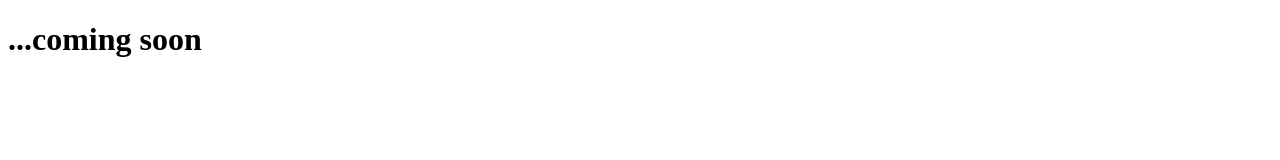
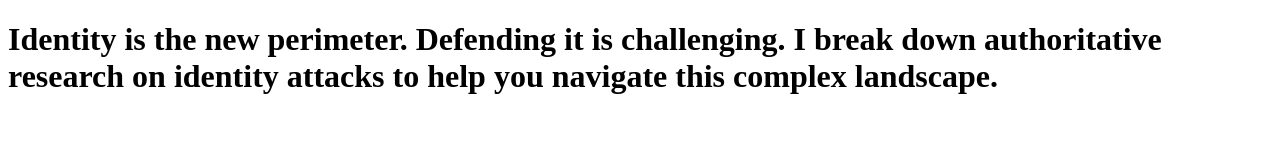
Before and after one commit to IdentityAttacksInfo/front-page, a plain HTML site: page index.html in a window 1280 px wide. Drawn offline with Linux system fonts and the light colour scheme.

Commit message:
Update index.html

```diff
--- a/index.html
+++ b/index.html
@@ -1,9 +1,9 @@
 <!DOCTYPE html>
 <html>
 <head>
-  <title>Identity is the new perimeter. Defending it is challenging. I break down authoritative research on identity attacks to help you navigate this complex landscape.</title>
+  <title>...coming soon</title>
 </head>
 <body>
-  <h1>...coming soon</h1>
+  <h1>Identity is the new perimeter. Defending it is challenging. I break down authoritative research on identity attacks to help you navigate this complex landscape.</h1>
 </body>
 </html>
```
